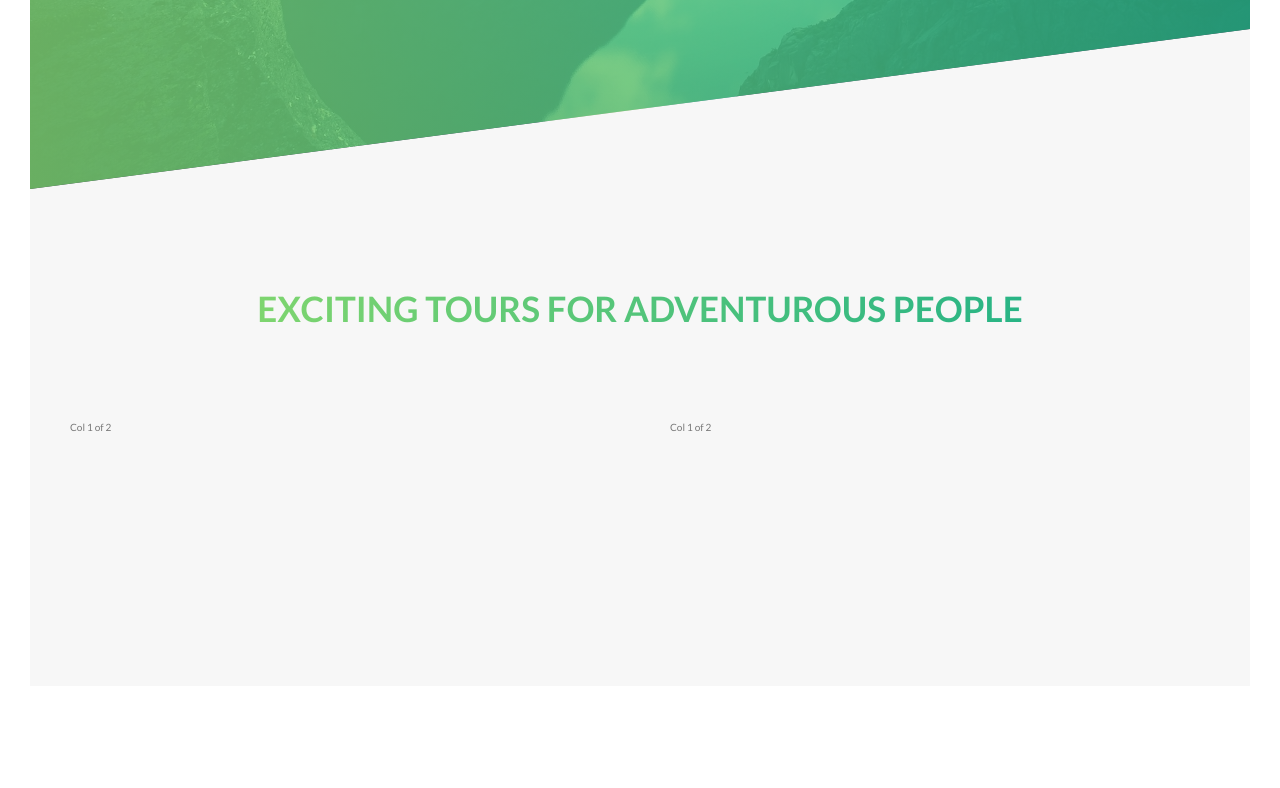
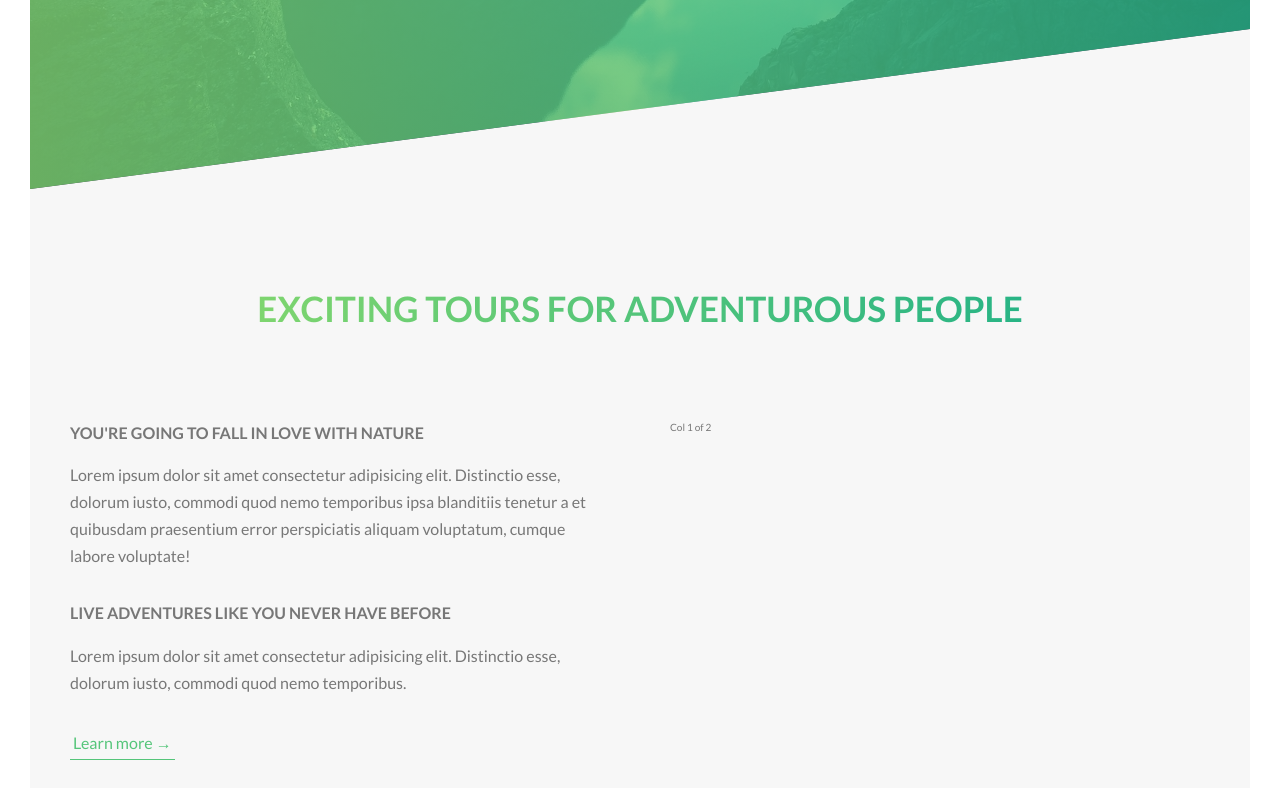
Before and after one commit to trinhminhnhat/html-css-natours, a website: page index.html in a window 1280 px wide. Shown: the part 601-1389 px from the top of the page. Before the commit the page ends 1317 px from the top, so only its background shows below. Drawn offline with Linux system fonts and the light colour scheme.

Commit message:
style: section about

```diff
--- a/index.html
+++ b/index.html
@@ -28,14 +28,31 @@
 
     <main>
         <section class="section-about">
-            <div class="u-text-center u-mb-8">
+            <div class="u-text-center u-mb-big">
                 <h2 class="heading-secondary">
                     Exciting tours for adventurous people
                 </h2>
             </div>
             <div class="row">
                 <div class="col-1-of-2">
-                    Col 1 of 2
+                    <h3 class="heading-tertiary u-mb-small">
+                        You're going to fall in love with nature
+                    </h3>
+                    <p class="paragraph">
+                        Lorem ipsum dolor sit amet consectetur adipisicing elit. Distinctio esse, dolorum iusto, commodi
+                        quod nemo temporibus ipsa blanditiis tenetur a et quibusdam praesentium error perspiciatis
+                        aliquam voluptatum, cumque labore voluptate!
+                    </p>
+
+                    <h3 class="heading-tertiary u-mb-small">
+                        Live adventures like you never have before
+                    </h3>
+                    <p class="paragraph">
+                        Lorem ipsum dolor sit amet consectetur adipisicing elit. Distinctio esse, dolorum iusto, commodi
+                        quod nemo temporibus.
+                    </p>
+
+                    <a href="#" class="btn-text">Learn more &rarr;</a>
                 </div>
                 <div class="col-1-of-2">
                     Col 1 of 2
--- a/scss/abstracts/_variables.scss
+++ b/scss/abstracts/_variables.scss
@@ -7,6 +7,9 @@ $grey-dark: #777;
 $white: #fff;
 $black: #000;
 
+// Font
+$default-font-size: 1.6rem;
+
 // Grid
 $grid-width: 114rem;
 $gutter-horizontal: 6rem;
--- a/scss/base/_typography.scss
+++ b/scss/base/_typography.scss
@@ -54,3 +54,17 @@ body {
         text-shadow: 0.5rem 1rem 2rem rgba($black, 0.2);
     }
 }
+
+.heading-tertiary {
+    font-size: $default-font-size;
+    font-weight: 700;
+    text-transform: uppercase;
+}
+
+.paragraph {
+    font-size: $default-font-size;
+
+    &:not(:last-child) {
+        margin-bottom: 3rem;
+    }
+}
--- a/scss/base/_utilities.scss
+++ b/scss/base/_utilities.scss
@@ -2,6 +2,14 @@
     text-align: center;
 }
 
-.u-mb-8 {
+.u-mb-big {
     margin-bottom: 8rem;
 }
+
+.u-mb-medium {
+    margin-bottom: 4rem;
+}
+
+.u-mb-small {
+    margin-bottom: 1.5rem;
+}
--- a/scss/components/_button.scss
+++ b/scss/components/_button.scss
@@ -8,7 +8,7 @@
         border-radius: 9.999rem;
         transition: all 0.2s;
         position: relative;
-        font-size: 1.6rem;
+        font-size: $default-font-size;
     }
 
     &:hover {
@@ -50,6 +50,34 @@
 
     &--animated {
         animation: moveInBottom 1.2s ease-out 0.75s;
+
+        // The animation will apply the values defined in the first relevant keyframe as soon as it is applied to the target,
+        // and retain this during the animation-delay period.
         animation-fill-mode: backwards;
     }
 }
+
+.btn-text {
+    &:link,
+    &:visited {
+        display: inline-block;
+        color: $medium-green;
+        text-decoration: none;
+        border-bottom: 1px solid $medium-green;
+        padding: 3px;
+        font-size: $default-font-size;
+        transition: all .2s;
+    }
+
+    &:hover {
+        background-color: $medium-green;
+        color: $white;
+        box-shadow: 0 1rem 2rem rgba($black, .15);
+        transform: translateY(-2px);
+    }
+
+    &:active {
+        box-shadow: 0 .5rem 1rem rgba($black, .15);
+        transform: translateY(0);
+    }
+}
```
Also changed, not shown: css/style.css.
